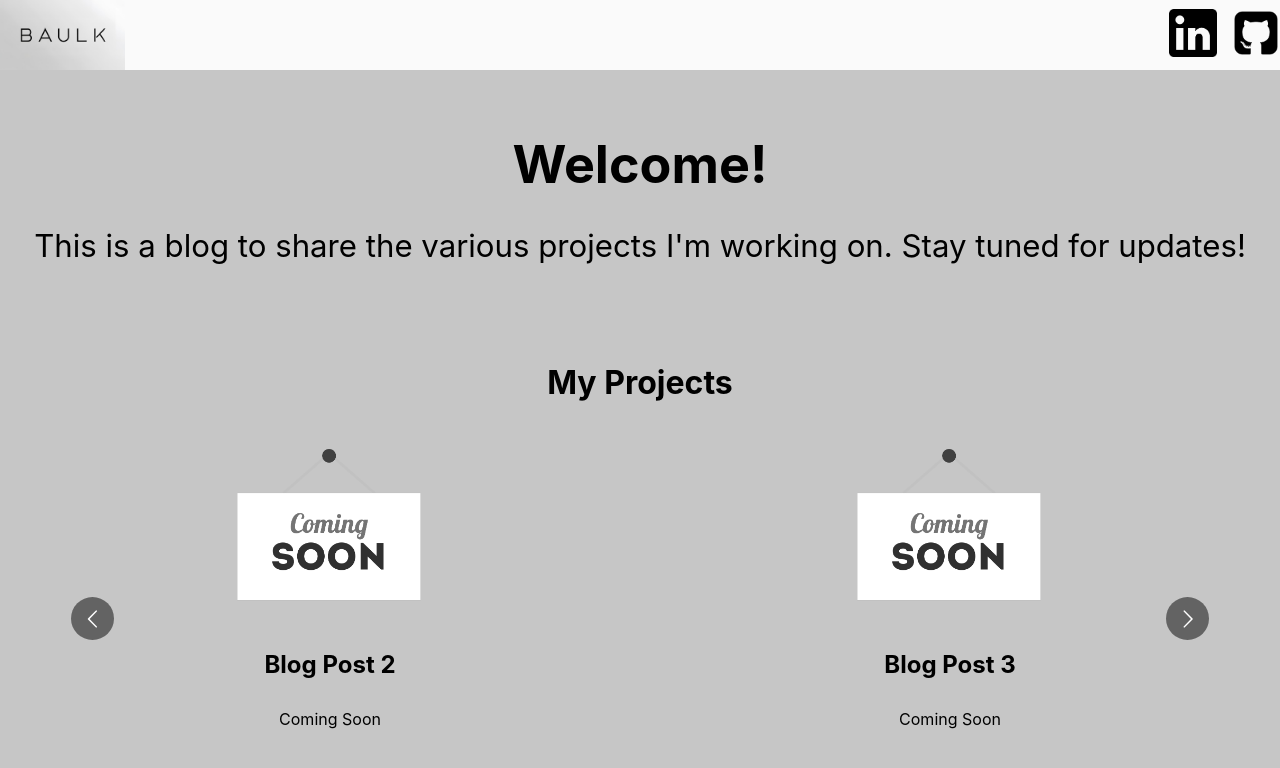
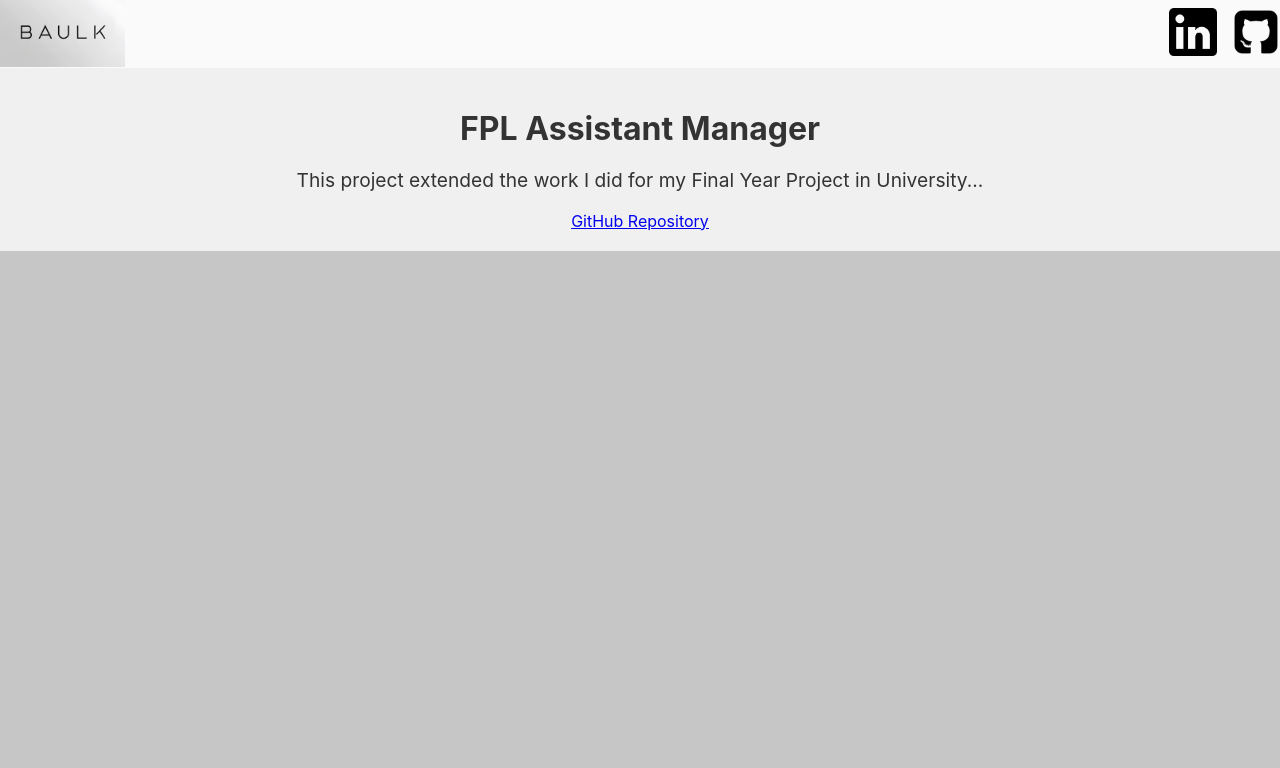
Before and after one commit to danbaulk/Blog, a React (Create React App) app: page /fpl-project in a window 1280 px wide. Shown: the top 768 px of the page. Built offline with nearby package versions, Linux system fonts and the light colour scheme; the HTML template or start-up script is replaced by a standard one.

Commit message:
initial routing changes

```diff
--- a/package.json
+++ b/package.json
@@ -7,6 +7,7 @@
     "react": "^19.0.0",
     "react-dom": "^19.0.0",
     "react-multi-carousel": "^2.8.5",
+    "react-router-dom": "^7.2.0",
     "react-scripts": "5.0.1"
   },
   "scripts": {
--- a/src/App.css
+++ b/src/App.css
@@ -25,7 +25,7 @@ body {
   display: flex;
   justify-content: space-between;
   align-items: center;
-  height: 70px;
+  height: 68px;
   background-color: #fafafa;
   color: black;
 }
--- a/src/App.js
+++ b/src/App.js
@@ -1,39 +1,24 @@
 import React from 'react';
-import Carousel from 'react-multi-carousel';
+import { BrowserRouter as Router, Route, Routes, Link } from 'react-router-dom';
 
 import linkedinLogo from './assets/linkedin.png';
 import githubLogo from './assets/github.png';
-import fplLogo from './assets/fpl-logo.png';
-import comingSoon from './assets/coming-soon.png';
 import baulkLogo from './assets/logo.jpeg';
 
 import './App.css';
 import 'react-multi-carousel/lib/styles.css';
 
-const responsive = {
-  superLargeDesktop: {
-    breakpoint: { max: 4000, min: 3000 },
-    items: 5
-  },
-  desktop: {
-    breakpoint: { max: 3000, min: 1024 },
-    items: 3
-  },
-  tablet: {
-    breakpoint: { max: 1024, min: 464 },
-    items: 2
-  },
-  mobile: {
-    breakpoint: { max: 464, min: 0 },
-    items: 1
-  }
-};
+import Home from './Home';
+import FPLProject from './blogs/FPLProject';
 
 function App() {
   return (
+    <Router>
       <div className="App">
         <div className="banner">
+          <Link to="/">
             <img src={baulkLogo} alt="Baulk Logo" className="banner-logo"/>
+          </Link>
           <div className="banner-links">
             <a href="https://www.linkedin.com/in/danielbaulk/" target="_blank" rel="noopener noreferrer">
               <img src={linkedinLogo} alt="LinkedIn" className="banner-link"/>
@@ -43,38 +28,12 @@ function App() {
             </a>
           </div>
         </div>
-      <header className="App-header">
-        <section className="intro">
-          <h2>Welcome!</h2>
-          <p>This is a blog to share the various projects I'm working on. Stay tuned for updates!</p>
-        </section>
-      </header>
-      <section className="carousel-section">
-        <h2>My Projects</h2>
-        <Carousel responsive={responsive} autoPlay={true} infinite={true}>
-          <div className="carousel-item">
-            <a href="https://github.com/danbaulk/FPL-AI?tab=readme-ov-file#fpl-ai" target="_blank" rel="noopener noreferrer">
-              <img src={fplLogo} alt="FPL Assitant Manager" className="fpl-logo"/>
-              <h3>FPL Assitant Manager</h3>
-              <p>This project extended the work I did for my
-                Final Year Project in University, I've trained multiple ANN models on a large historic FPL dataset
-                and created a backend golang API which interacts with the offical FPL API to get the latest data
-                and predict the highest scoring team for the upcoming gameweek.</p>
-            </a>
+        <Routes>
+          <Route path="/" element={<Home />} />
+          <Route path="/fpl-project" element={<FPLProject />} />
+        </Routes>
       </div>
-          <div className="carousel-item">
-            <img src={comingSoon} alt="Blog Post 2" className="comingsoon-logo"/>
-            <h3>Blog Post 2</h3>
-            <p>Coming Soon</p>
-          </div>
-          <div className="carousel-item">
-            <img src={comingSoon} alt="Blog Post 3" className="comingsoon-logo"/>
-            <h3>Blog Post 3</h3>
-            <p>Coming Soon</p>
-          </div>
-        </Carousel>
-      </section>
-    </div>
+    </Router>
   );
 }
 
--- /dev/null
+++ b/src/Home.js
@@ -0,0 +1,62 @@
+import React from 'react';
+import { Link } from 'react-router-dom';
+import Carousel from 'react-multi-carousel';
+
+import fplLogo from './assets/fpl-logo.png';
+import comingSoon from './assets/coming-soon.png';
+
+const responsive = {
+  superLargeDesktop: {
+    breakpoint: { max: 4000, min: 3000 },
+    items: 5
+  },
+  desktop: {
+    breakpoint: { max: 3000, min: 1024 },
+    items: 3
+  },
+  tablet: {
+    breakpoint: { max: 1024, min: 464 },
+    items: 2
+  },
+  mobile: {
+    breakpoint: { max: 464, min: 0 },
+    items: 1
+  }
+};
+
+function Home() {
+  return (
+    <div>
+      <header className="App-header">
+        <section className="intro">
+          <h2>Welcome!</h2>
+          <p>This is a blog to share the various projects I'm working on. Stay tuned for updates!</p>
+        </section>
+      </header>
+      <section className="carousel-section">
+        <h2>My Projects</h2>
+        <Carousel responsive={responsive} autoPlay={true} infinite={true}>
+          <div className="carousel-item">
+            <Link to="/fpl-project">
+              <img src={fplLogo} alt="FPL Assistant Manager" className="fpl-logo"/>
+              <h3>FPL Assistant Manager</h3>
+              <p>This project extended the work I did for my Final Year Project in University...</p>
+            </Link>
+          </div>
+          <div className="carousel-item">
+              <img src={comingSoon} alt="Blog Post 2" className="comingsoon-logo"/>
+              <h3>Blog Post 2</h3>
+              <p>Coming Soon</p>
+          </div>
+          <div className="carousel-item">
+              <img src={comingSoon} alt="Blog Post 3" className="comingsoon-logo"/>
+              <h3>Blog Post 3</h3>
+              <p>Coming Soon</p>
+          </div>
+        </Carousel>
+      </section>
+    </div>
+  );
+}
+
+export default Home;
--- /dev/null
+++ b/src/blogs/FPLProject.js
@@ -0,0 +1,14 @@
+import React from 'react';
+import './blogs.css';
+
+function FPLProject() {
+  return (
+    <div className="blog-post">
+      <h1>FPL Assistant Manager</h1>
+      <p>This project extended the work I did for my Final Year Project in University...</p>
+      <a href="https://github.com/danbaulk/FPL-AI?tab=readme-ov-file#fpl-ai" target="_blank" rel="noopener noreferrer">GitHub Repository</a>
+    </div>
+  );
+}
+
+export default FPLProject;
--- /dev/null
+++ b/src/blogs/blogs.css
@@ -0,0 +1,14 @@
+.blog-post {
+    padding: 20px;
+    background-color: #f0f0f0;
+    color: #333;
+  }
+
+  .blog-post h1 {
+    font-size: 2em;
+    margin-bottom: 10px;
+  }
+
+  .blog-post p {
+    font-size: 1.2em;
+  }
```
Also changed, not shown: 1 other file (tests, documents, lock files or other folders). Lines whose indentation alone changed are shown as unchanged.
